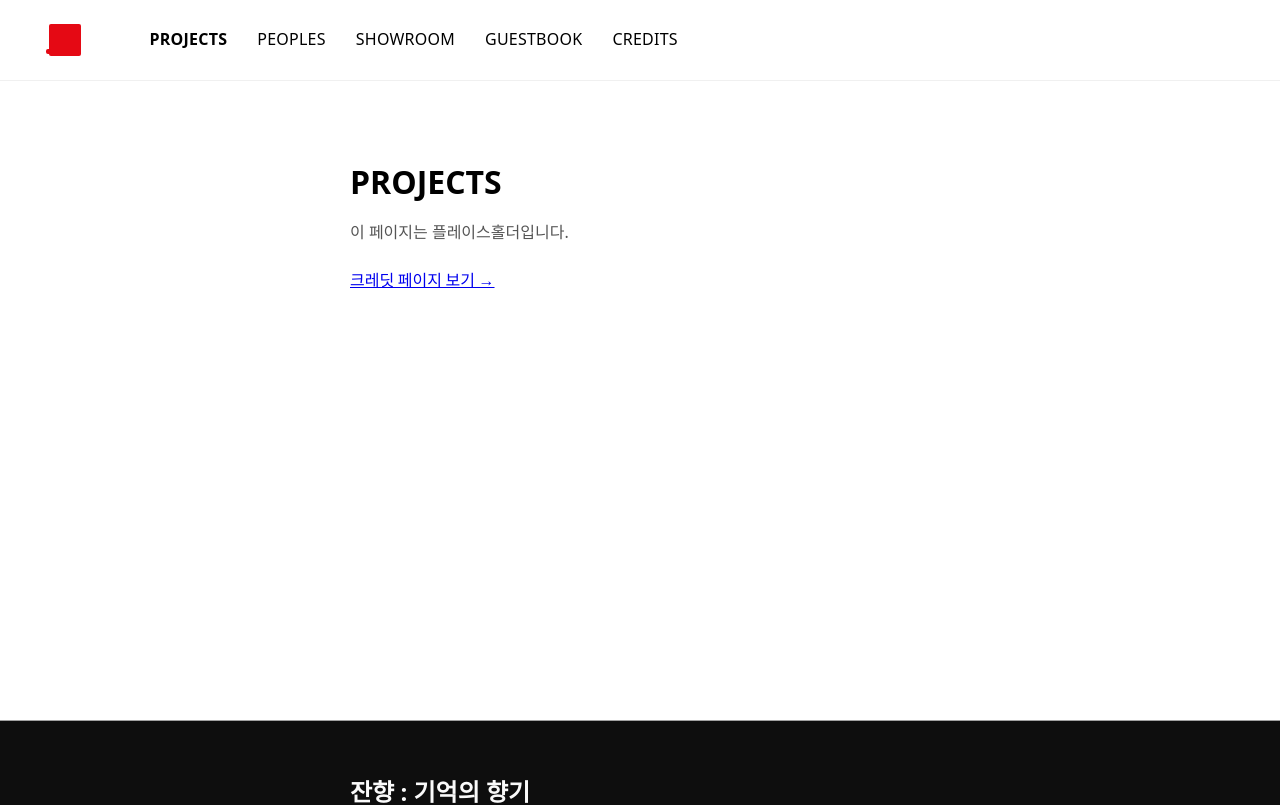
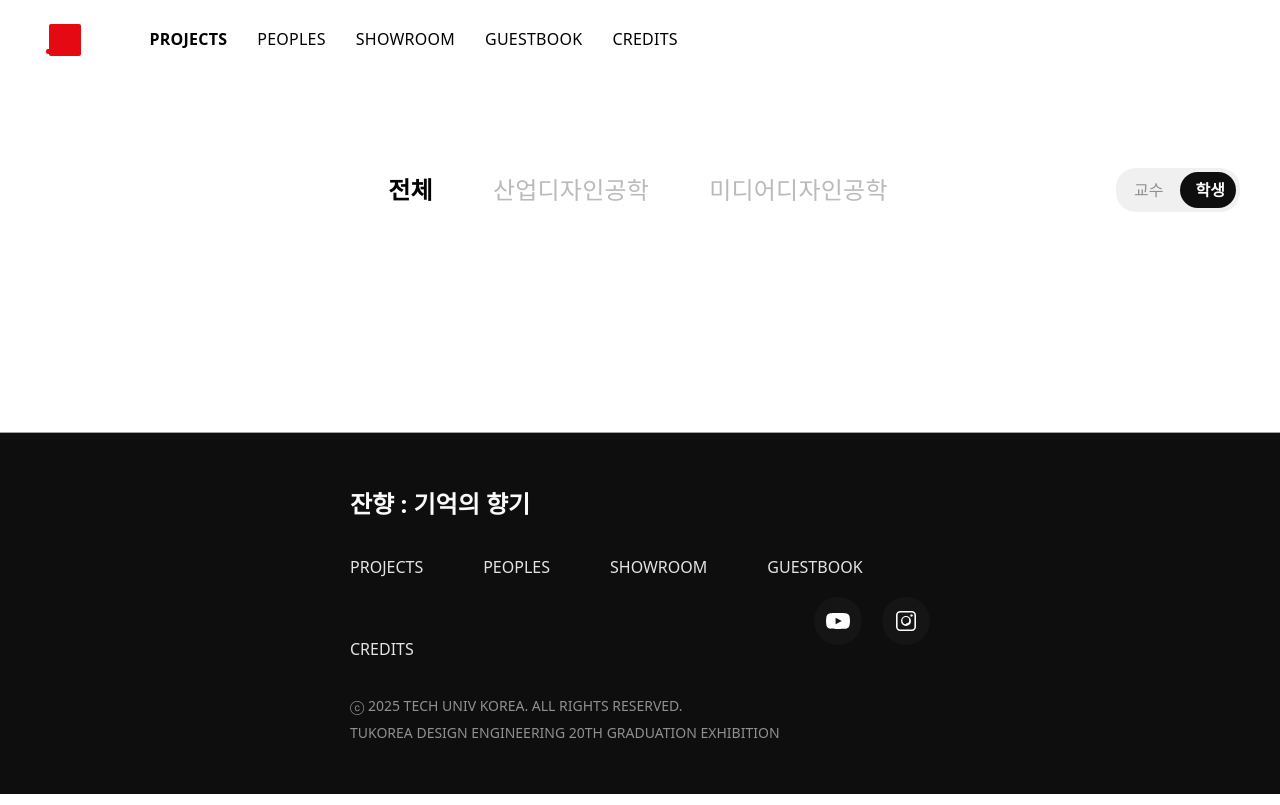
Before and after one commit to Suminseong/TU2025gradulate, a React (Vite) app in the folder 2025.gradulate/: page /projects in a window 1280 px wide. Shown: the top 805 px of the page. Built offline with nearby package versions, Linux system fonts and the light colour scheme.

Commit message:
프로젝트 페이지 기반 마련

```diff
--- a/2025.gradulate/src/App.jsx
+++ b/2025.gradulate/src/App.jsx
@@ -9,6 +9,7 @@ import Footer from './jsx/molecule/Footer';
 // 페이지
 import Credit from './jsx/pages/Credits';
 import Peoples from './jsx/pages/Peoples';
+import Projects from './jsx/pages/Projects';
 
 // -------- 유틸: 라우트 변경 시 스크롤/포커스 처리 --------
 function ScrollAndFocusRestore() {
@@ -32,10 +33,10 @@ function Layout({ headerMode, setHeaderMode }) {
   const NAV_ITEMS = useMemo(
     () => [
       { key: 'projects', label: 'PROJECTS', href: '/projects' },
-      { key: 'peoples',  label: 'PEOPLES',  href: '/peoples'  },
+      { key: 'peoples', label: 'PEOPLES', href: '/peoples' },
       { key: 'showroom', label: 'SHOWROOM', href: '/showroom' },
-      { key: 'guestbook',label: 'GUESTBOOK',href: '/guestbook'},
-      { key: 'credits',  label: 'CREDITS',  href: '/credits'  },
+      { key: 'guestbook', label: 'GUESTBOOK', href: '/guestbook' },
+      { key: 'credits', label: 'CREDITS', href: '/credits' },
     ],
     []
   );
@@ -46,7 +47,7 @@ function Layout({ headerMode, setHeaderMode }) {
     const p = location.pathname.replace(/^\/+/, '');
     if (!p) return undefined;
     const head = p.split('/')[0];
-    return ['projects','peoples','showroom','guestbook','credits'].includes(head) ? head : undefined;
+    return ['projects', 'peoples', 'showroom', 'guestbook', 'credits'].includes(head) ? head : undefined;
   }, [location.pathname]);
 
   return (
@@ -82,7 +83,7 @@ function Layout({ headerMode, setHeaderMode }) {
         ]}
         social={{
           youtube: { href: 'https://youtube.com/', label: 'YouTube' },
-          instagram:{ href: 'https://instagram.com/', label: 'Instagram' },
+          instagram: { href: 'https://instagram.com/', label: 'Instagram' },
         }}
         sidePadding={350}
         maxWidth={1220}
@@ -120,7 +121,7 @@ export default function App() {
           {/* 개별 페이지 — 필요 시 라우트 진입 시 헤더 모드를 고정하고 싶다면, 각 컴포넌트에서 setHeaderMode 호출 */}
           <Route index element={<PageShell title="HOME" />} />
 
-          <Route path="projects" element={<PageShell title="PROJECTS" />} />
+          <Route path="projects" element={<ProjectsWithHeaderMode setHeaderMode={setHeaderMode} />} />
           <Route path="peoples" element={<PeoplesWithHeaderMode setHeaderMode={setHeaderMode} />} />
           <Route path="showroom" element={<PageShell title="SHOWROOM" />} />
           <Route path="guestbook" element={<PageShell title="GUESTBOOK" />} />
@@ -162,6 +163,15 @@ function PeoplesWithHeaderMode({ setHeaderMode }) {
   return <Peoples />;
 }
 
+function ProjectsWithHeaderMode({ setHeaderMode }) {
+  // 진입 시 gradient로(스크롤 반응), 이탈 시 원복할 필요는 없음(다음 라우트가 자체 제어)
+  React.useEffect(() => {
+    setHeaderMode(NAV_HEADER_MODES.GRADIENT);
+  }, [setHeaderMode]);
+
+  return <Projects />;
+}
+
 // If this file is used as the entry, mount the app into #root so index.html shows something.
 import { createRoot } from 'react-dom/client';
 
--- /dev/null
+++ b/2025.gradulate/src/jsx/atom/ProjectCard.jsx
@@ -0,0 +1,159 @@
+// ProjectCard.jsx
+import PropTypes from 'prop-types';
+
+// 프로젝트 카드 컴포넌트
+export default function ProjectCard({ titleKor, titleEng, nameEng, view, like}) {
+    const cardWrapperStyle = {
+        display: 'flex',
+        flexDirection: 'column',
+        alignItems: 'flex-start',
+        justifyContent: 'center',
+        width: '445px',
+        height: '385px',
+        backgroundColor: '#FFFFFF'
+    };
+
+    const cardImageWrapperStyle = {
+        display: 'flex',
+        width: '445px',
+        height: '353px',
+        borderRadius: '16px'
+    };
+
+    const cardImageStyle = {
+        display: 'flex',
+        width: '445px',
+        height: '353px',
+        borderRadius: '16px',
+        objectFit: 'cover',
+    };
+
+    const cardImageHoverStyle = {
+        display: 'flex',
+        width: '445px',
+        height: '353px',
+        borderRadius: '16px',
+        // 그라데이션 위 #666666 0, 아래 #000000 100
+        background: 'linear-gradient(180deg, rgba(102, 102, 102, 0) 0%, rgba(0, 0, 0, 0.6) 100%)',
+        position: 'absolute',
+        // 백그라운드 블러 강도 8px
+        backdropFilter: 'blur(8px)',
+        opacity: 0,
+        transition: 'opacity 0.3s ease-in-out',
+        cursor: 'pointer',
+    };
+
+    const cardTextWrapperStyle = {
+        display: 'flex',
+        flexDirection: 'row',
+        alignItems: 'flex-start',
+        justifyContent: 'space-between',
+        width: '445px',
+        height: '32px',
+    };
+
+    const cardProfileWrapperStyle = {
+        display: 'flex',
+        flexDirection: 'row',
+        alignItems: 'flex-start',
+        justifyContent: 'flex-start',
+        gap: '4px',
+        width: 'auto',
+        height: '20px',
+    };
+
+    const cardNameTextStyle = {
+        fontFamily: 'Pretendard, system-ui, -apple-system, Segoe UI, Roboto, Noto Sans KR, Arial, sans-serif',
+        fontSize: '14px',
+        fontWeight: '300',
+        margin: '0',
+        color: '#121212'
+    };
+
+    const cardProfileImageWrapperStyle = {
+        display: 'flex',
+        width: 'auto',
+        height: '20px',
+        gap: '-12px'
+    };
+
+    const cardProfileImageStyle = {
+        display: 'flex',
+        width: '20px',
+        height: '20px',
+        borderRadius: '10px',
+        objectFit: 'cover',
+        border: '1px solid #FFFFFF',
+    };
+
+    const cardIconWrapperStyle = {
+        display: 'flex',
+        flexDirection: 'row',
+        alignItems: 'center',
+        justifyContent: 'flex-end',
+        gap: '8px',
+        width: '90px',
+        height: '20px',
+    };
+
+    const cardIconStyle = {
+        display: 'flex',
+        width: 'auto',
+        height: '20px',
+        flexDirection: 'row',
+        justifyContent: 'center',
+        alignItems: 'center',
+        gap: '2px'
+    };
+
+    const cardIconTextStyle = {
+        fontFamily: 'Pretendard, system-ui, -apple-system, Segoe UI, Roboto, Noto Sans KR, Arial, sans-serif',
+        fontSize: '12px',
+        fontWeight: '300',
+        margin: '0',
+        color: '#121212'
+    };
+
+    return (
+        <div style={{...cardWrapperStyle}}>
+            <div style={{ ...cardImageWrapperStyle}}>
+                <img style={{...cardImageStyle}} src="" alt="Project" />
+            </div>
+            <div style={{...cardTextWrapperStyle}}>
+                <div style={{...cardProfileWrapperStyle}}>
+                    <div style={{...cardProfileImageWrapperStyle}}>
+                        <img style={{...cardProfileImageStyle}} src="" alt="Profile1" />
+                        <img style={{...cardProfileImageStyle}} src="" alt="Profile2" />
+                    </div>
+                    <p style={{...cardNameTextStyle}}>{nameEng}</p>
+                </div>
+                <div style={{...cardIconWrapperStyle}}>
+                    <div style={{...cardIconStyle}}>
+                        <img src="" alt="ViewIcon" />
+                        <p style={{...cardIconTextStyle}}>{view}</p>
+                    </div>
+                    <div style={{...cardIconStyle}}>
+                        <img src="" alt="LikeIcon" />
+                        <p style={{...cardIconTextStyle}}>{like}</p>
+                    </div>
+                </div>
+            </div>
+        </div>
+    );
+}
+
+ProjectCard.propTypes = {
+    titleKor: PropTypes.string.isRequired,
+    titleEng: PropTypes.string.isRequired,
+    nameEng: PropTypes.string.isRequired,
+    view: PropTypes.number.isRequired,
+    like: PropTypes.number.isRequired,
+};
+
+ProjectCard.defaultProps = {
+    titleKor: '프로젝트 제목',
+    titleEng: 'Project Title',
+    nameEng: 'Author Name',
+    view: 0,
+    like: 0,
+};
--- a/2025.gradulate/src/jsx/pages/Projects.jsx
+++ b/2025.gradulate/src/jsx/pages/Projects.jsx
@@ -1,2 +1,70 @@
 //Projects.jsx
 //프로젝트 리스트페이지
+
+// 필요 컴포넌트
+// 정렬 컴포넌트
+// 프로젝트 카드 컴포넌트
+
+import React from 'react';
+import CategoryNav from '../molecule/CategoryNav';
+import ProjectCard from '../atom/ProjectCard';
+
+const PAGE_SIDE = 40;
+
+function PageContainer({ children }) {
+    return (
+        <div style={{ position: 'relative', background: '#fff' }}>
+            <div style={{
+                paddingLeft: PAGE_SIDE,
+                paddingRight: PAGE_SIDE,
+                display: 'flex',
+                flexDirection: 'column',
+            }}>
+                {children}
+            </div>
+        </div>
+    );
+}
+
+function ProjectsList({ project }) {
+    return (
+        <div style={{
+            display: 'flex',
+            flexWrap: 'wrap',
+            justifyContent: 'center',
+            marginTop: '100px',
+            marginBottom: '120px',
+            rowGap: '32px',
+            columnGap: '14px',
+            width: '100%',
+        }}>
+            {/* 프로젝트 카드 임의로 60개 */}
+            {/* {Array.from({ length: 60 }, (_, index) => (
+                <ProjectCard
+                    key={`project-${index}`}
+                    titleKor={`프로젝트 ${index + 1}`}
+                    titleEng={`Project ${index + 1}`}
+                    nameEng={`Designer ${index + 1}`}
+                    view={Math.floor(Math.random() * 1000)}
+                    like={Math.floor(Math.random() * 100)}
+                />
+            ))} */}
+        </div>
+    );
+};
+
+export default function Projects() {
+
+    return (
+        <div style={{ position: 'relative' }}>
+            <CategoryNav
+                // onCategoryChange={setActiveCategory}
+                // onToggleChange={setIsToggleActive}
+            />
+
+            <PageContainer>
+                <ProjectsList />
+            </PageContainer>
+        </div>
+    );
+}
```
